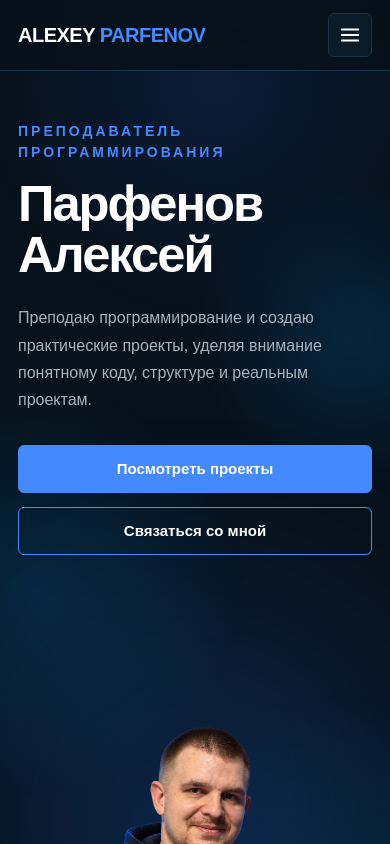
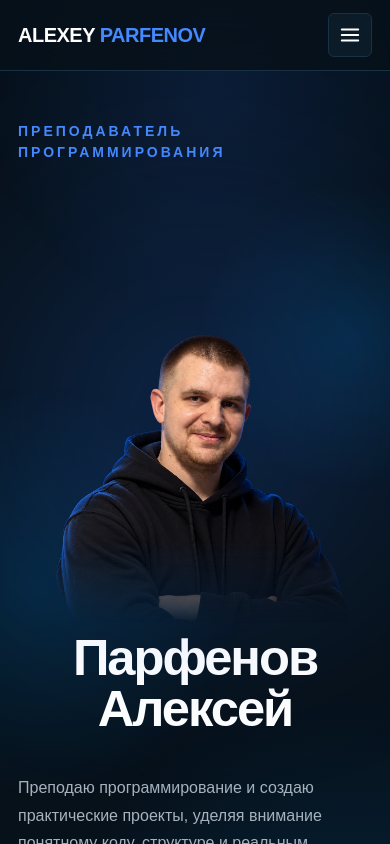
Before and after one commit to AlexeyParfenov12/alexey-portfolio, a React (Vite) app: page / in a window 390 px wide. Shown: the top 844 px of the page. Built offline with nearby package versions, Linux system fonts and the light colour scheme.

Commit message:
Fix mobile portrait

```diff
--- a/src/components/Hero/Hero.css
+++ b/src/components/Hero/Hero.css
@@ -355,10 +355,37 @@
   .hero__portrait {
     height: 500px;
     max-width: 100%;
+    -webkit-mask-image: linear-gradient(
+    to bottom,
+    black 80%,
+    transparent 100%
+    );
   }
 
   .hero__notes {
     display: none;
+  }
+
+  .hero__left {
+    display: contents;
+  }
+
+  .hero__title {
+    order: 1;
+    margin: 0;
+    margin-top: -30px;
+    text-align: center;
+  }
+
+  .hero__description {
+    order: 2;
+    margin: 0;
+  }
+
+  .hero__action {
+    order: 3;
+    margin: 0;
+    margin-bottom: 30px;
   }
 }
 
```
